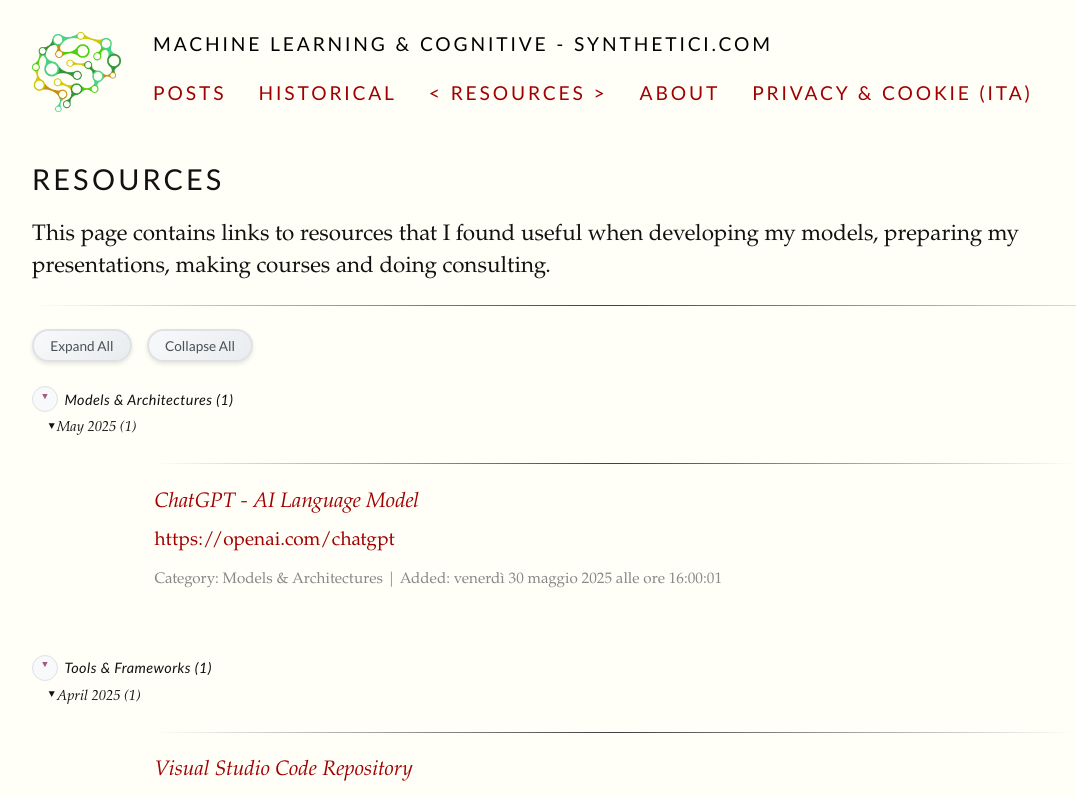
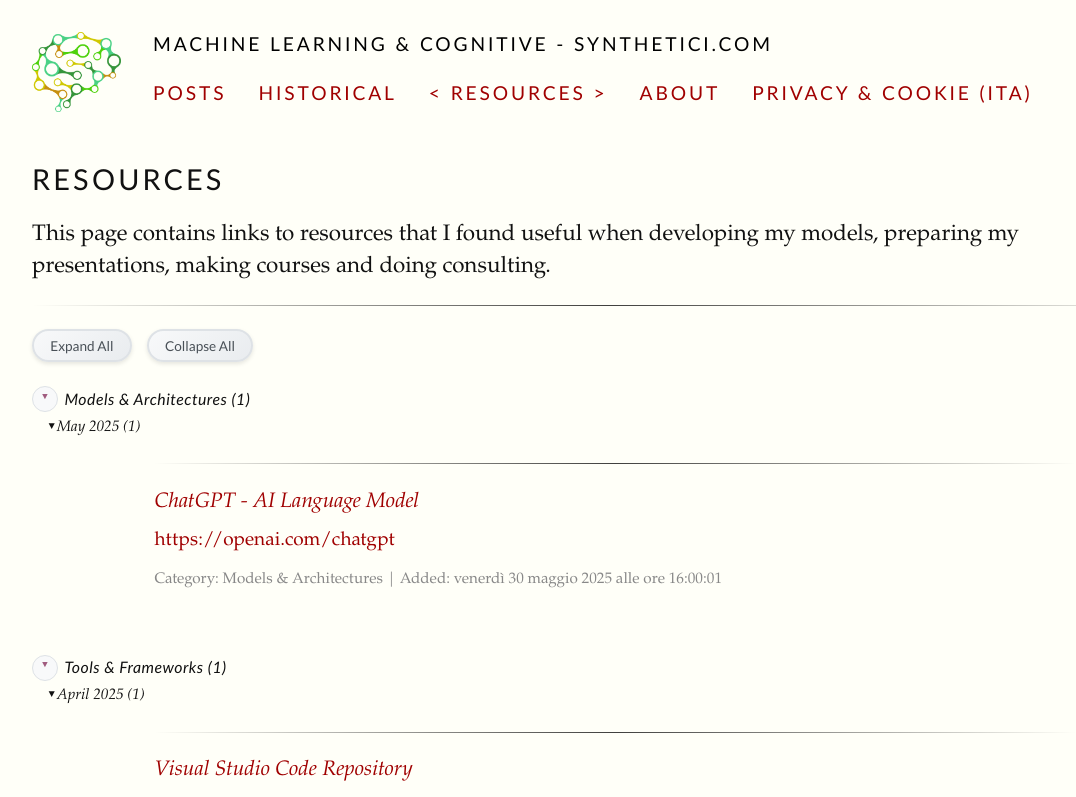
Before and after one commit to ltoscano/ltoscano.github.io, a website: page resources/index.html in a window 1280 px wide. Shown: the top 797 px of the page, without its empty margins (32-1108 px from the left). Drawn offline with nearby package versions, Linux system fonts and the light colour scheme; some packages are replaced by stand-ins of ours.

```diff
--- a/resources/index.html
+++ b/resources/index.html
@@ -65,7 +65,7 @@
     }
 
     .category-header h2 {
-        font-size: 1em;
+        font-size: 1.1em;
         margin: 0;
     }
 
@@ -152,7 +152,7 @@
     }
 
     .month-year-header h3 {
-        font-size: 1em;
+        font-size: 1.05em;
         margin: 0;
     }
 
```
